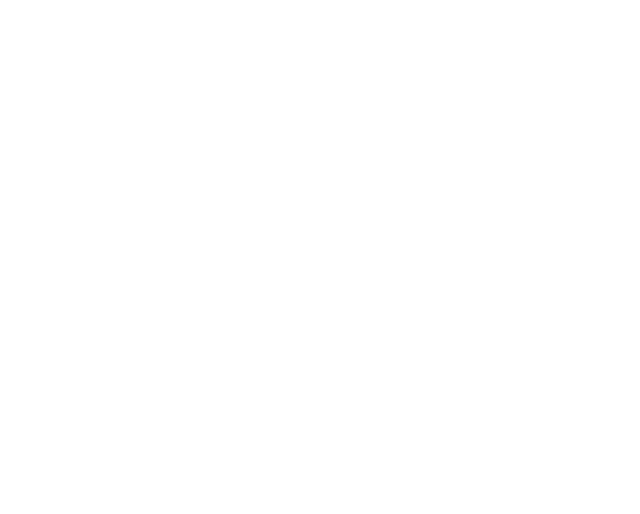
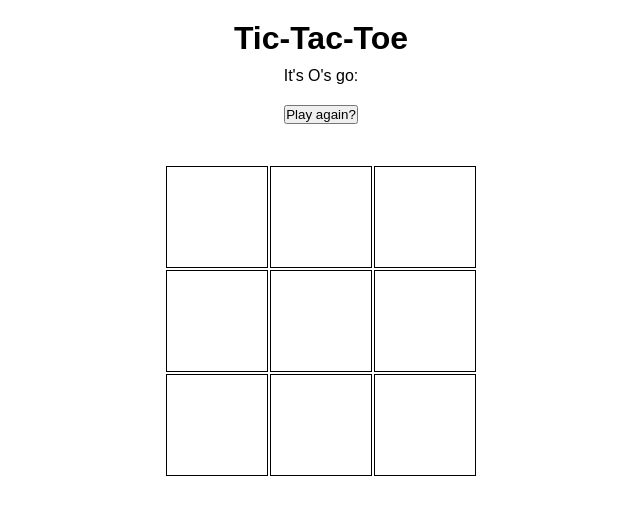
Before and after one commit to TheThomasY/TicTacToe, a plain HTML site: page index.html in a window 1280 px wide. Shown: the whole page, without its empty margins (319-959 px from the left). Drawn offline with Linux system fonts and the light colour scheme.

Commit message:
Functional, very little styling

```diff
--- a/index.html
+++ b/index.html
@@ -4,7 +4,36 @@
     <meta charset="UTF-8" />
     <meta http-equiv="X-UA-Compatible" content="IE=edge" />
     <meta name="viewport" content="width=device-width, initial-scale=1.0" />
+    <link rel="stylesheet" href="styles.css" />
     <title>TicTacToe</title>
   </head>
-  <body></body>
+  <body>
+    <header>
+      <h1>Tic-Tac-Toe</h1>
+    </header>
+    <div class="player-turn">It's <span id="to-go"></span>'s go:</div>
+    <div class="end-screen">
+      <h2 id="winner-banner"></h2>
+      <button onclick="Restart()">Play again?</button>
+    </div>
+    <table class="grid">
+      <tr>
+        <td onclick="squareClicked(this)" class="square" id="1"></td>
+        <td onclick="squareClicked(this)" class="square" id="2"></td>
+        <td onclick="squareClicked(this)" class="square" id="3"></td>
+      </tr>
+      <tr>
+        <td onclick="squareClicked(this)" class="square" id="4"></td>
+        <td onclick="squareClicked(this)" class="square" id="5"></td>
+        <td onclick="squareClicked(this)" class="square" id="6"></td>
+      </tr>
+      <tr>
+        <td onclick="squareClicked(this)" class="square" id="7"></td>
+        <td onclick="squareClicked(this)" class="square" id="8"></td>
+        <td onclick="squareClicked(this)" class="square" id="9"></td>
+      </tr>
+    </table>
+
+    <script src="./index.js"></script>
+  </body>
 </html>
--- /dev/null
+++ b/index.js
@@ -0,0 +1,65 @@
+window.addEventListener('load', (event) => {
+  const icons = ['X', 'O'];
+  let first = icons[Math.round(Math.random())];
+  document.getElementById('to-go').innerHTML = first;
+});
+
+const winners = ['123', '456', '789', '147', '258', '369', '159', '357'];
+let xLocations = '';
+let oLocations = '';
+
+const squareClicked = (square) => {
+  if (square.innerHTML) return;
+  if (document.getElementById('winner-banner').innerHTML) return;
+
+  let icon = document.getElementById('to-go').innerHTML;
+  square.innerHTML = icon;
+  if (icon === 'X') {
+    document.getElementById('to-go').innerHTML = 'O';
+    xLocations += square.id;
+  } else {
+    document.getElementById('to-go').innerHTML = 'X';
+    oLocations += square.id;
+  }
+  checkWinner(icon, square.id);
+};
+
+const checkWinner = (icon, id) => {
+  // console.log(icon, id);
+
+  let locations = '';
+
+  if (icon === 'X') {
+    locations = xLocations;
+  } else locations = oLocations;
+
+  if (locations.length < 3) return;
+
+  for (let i = 0; i < winners.length; i++) {
+    let regexStr = winners[i].split('').join('|');
+    let regex = new RegExp(regexStr, 'g');
+    if (regex.test(locations)) {
+      if (locations.match(regex).length === 3) {
+        gameOver(icon);
+        return;
+      }
+    }
+    if (locations.length === 5) {
+      gameOver('');
+    }
+  }
+};
+
+const gameOver = (winner) => {
+  let winnerBanner = document.getElementById('winner-banner');
+
+  if (winner) {
+    winnerBanner.innerHTML = 'Congratulations ' + winner;
+  } else {
+    winnerBanner.innerHTML = "It's a draw!";
+  }
+};
+
+const Restart = () => {
+  window.location.reload();
+};
--- /dev/null
+++ b/styles.scss
@@ -0,0 +1,42 @@
+* {
+  margin: 0;
+  padding: 0;
+}
+
+html {
+  font-family: Arial, Helvetica, sans-serif;
+}
+
+header {
+  text-align: center;
+  margin-top: 20px;
+}
+
+.player-turn {
+  text-align: center;
+  margin-top: 10px;
+}
+
+.end-screen {
+  display: flex;
+  justify-content: center;
+  align-items: center;
+  flex-direction: column;
+
+  button {
+    margin: 20px;
+  }
+}
+
+.grid {
+  margin: 20px auto;
+}
+
+td {
+  height: 100px;
+  width: 100px;
+  border: 1px solid black;
+  text-align: center;
+  font-size: 40px;
+  cursor: pointer;
+}
```
Also changed, not shown: styles.css (added), 1 other file.
